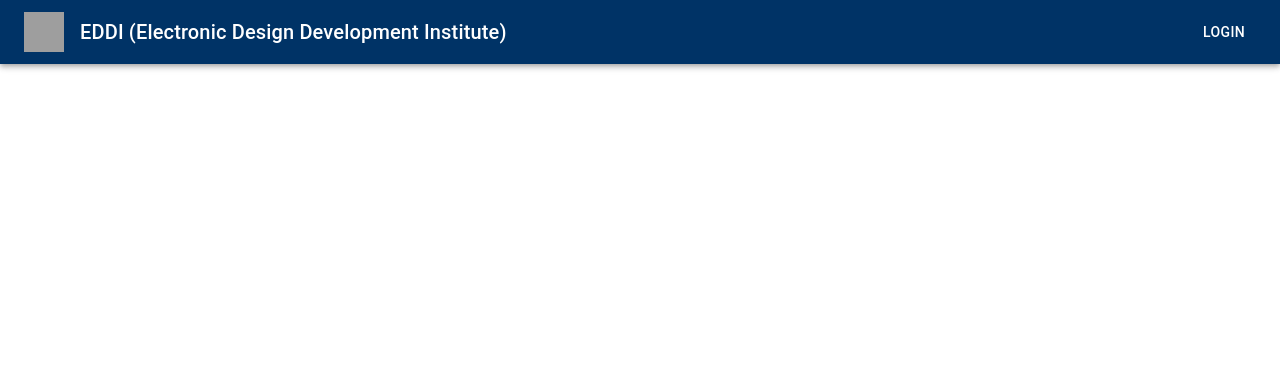
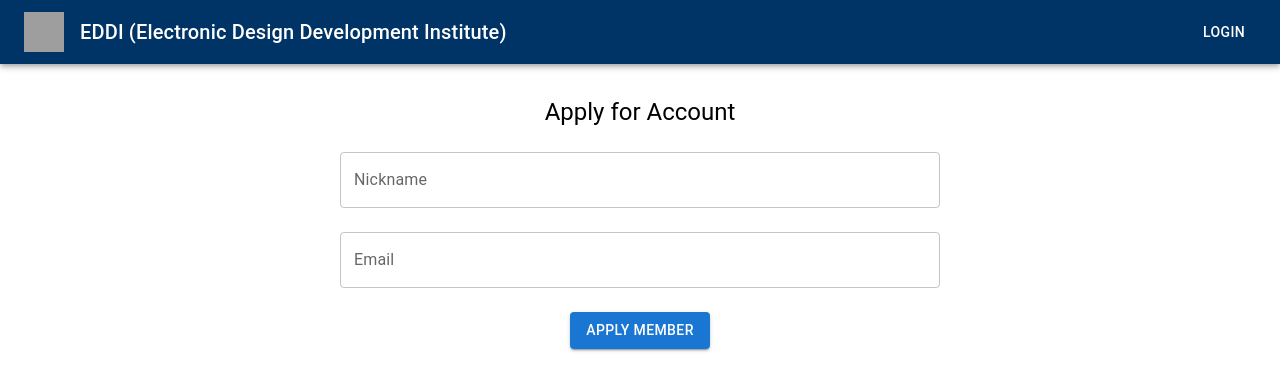
Before and after one commit to silenc3502/EDDI-React-Home, a React (Create React App) app: page /account/apply in a window 1280 px wide. Shown: the top 390 px of the page. Built offline with nearby package versions, Linux system fonts and the light colour scheme; no server answers; grey boxes are pictures that could not be loaded.

Commit message:
feat: Github 사용자 정보를 바탕으로 회원 신청 페이지 구성 [EHFR-10]

```diff
--- /dev/null
+++ b/src/account/atom_state/AccountState.ts
@@ -0,0 +1,10 @@
+import { atom } from 'recoil';
+import {GithubUserInfoResponse} from "../model/GithubUserInfoResponse";
+
+export const accountInfoState = atom<GithubUserInfoResponse>({
+    key: 'accountInfoState',
+    default: {
+        nickname: '',
+        email: ''
+    },
+});
--- /dev/null
+++ b/src/account/model/GithubUserInfoResponse.ts
@@ -0,0 +1,4 @@
+export interface GithubUserInfoResponse {
+    nickname: string;
+    email: string;
+}
--- /dev/null
+++ b/src/account/pages/AccountApplyPage.tsx
@@ -0,0 +1,84 @@
+import React, { useState } from 'react';
+import Box from "@mui/material/Box";
+import {TextField} from "@mui/material";
+import {useRecoilState} from "recoil";
+import axiosInstance from "../../api/AxiosInstance";
+import {accountInfoState} from "../atom_state/AccountState";
+import Typography from "@mui/material/Typography";
+import Button from "@mui/material/Button";
+
+const AccountApplyPage: React.FC = () => {
+    const [accountInfo, setAccountInfo] = useRecoilState(accountInfoState);
+
+    const handleNicknameChange = (event: React.ChangeEvent<HTMLInputElement>) => {
+        setAccountInfo((prevState) => ({
+            ...prevState,
+            nickname: event.target.value,
+        }));
+    };
+
+    const handleSubmit = async () => {
+        try {
+            // Send updated account info to the backend
+            const response = await axiosInstance.post('/account/apply', {
+                nickname: accountInfo.nickname,
+                email: accountInfo.email
+            });
+            console.log('Account apply success:', response.data);
+            // Optionally handle success feedback
+        } catch (error) {
+            console.error('Account apply failed:', error);
+            // Optionally handle error feedback
+        }
+    };
+
+    return (
+        <Box
+            sx={{
+                display: 'flex',
+                flexDirection: 'column',
+                alignItems: 'center',
+                justifyContent: 'center',
+                marginTop: '2rem',
+                width: '100%',
+                maxWidth: '600px',
+                mx: 'auto'
+            }}
+        >
+            <Typography variant="h5" gutterBottom>
+                Apply for Account
+            </Typography>
+
+            <TextField
+                label="Nickname"
+                value={accountInfo.nickname}
+                onChange={handleNicknameChange}
+                variant="outlined"
+                margin="normal"
+                fullWidth
+            />
+
+            <TextField
+                label="Email"
+                value={accountInfo.email}
+                variant="outlined"
+                margin="normal"
+                fullWidth
+                InputProps={{
+                    readOnly: true,
+                }}
+            />
+
+            <Button
+                variant="contained"
+                color="primary"
+                onClick={handleSubmit}
+                sx={{ marginTop: '1rem' }}
+            >
+                Apply Member
+            </Button>
+        </Box>
+    );
+};
+
+export default AccountApplyPage;
--- /dev/null
+++ b/src/account/router/AccountRoutes.tsx
@@ -0,0 +1,13 @@
+import React from 'react';
+import { Routes, Route } from 'react-router-dom';
+import AccountApplyPage from "../pages/AccountApplyPage";
+
+const AccountRoutes: React.FC = () => {
+    return (
+        <Routes>
+            <Route path="/account/apply" element={<AccountApplyPage/>} />
+        </Routes>
+    );
+};
+
+export default AccountRoutes;
--- a/src/github_authentication/redirection/GithubRedirectionAuthorizeCode.tsx
+++ b/src/github_authentication/redirection/GithubRedirectionAuthorizeCode.tsx
@@ -3,9 +3,11 @@ import { useNavigate } from 'react-router-dom';
 import {useRecoilState} from "recoil";
 import {githubAuthenticationState} from "../atom_state/GithubAuthenticationState.";
 import axiosInstance from "../../api/AxiosInstance";
+import {accountInfoState} from "../../account/atom_state/AccountState";
 
 const GithubAuthorizeCode: React.FC = () => {
     const [authenticationState, setAuthenticationState] = useRecoilState(githubAuthenticationState);
+    const [accountInfo, setAccountInfo] = useRecoilState(accountInfoState)
     const navigate = useNavigate();
 
     useEffect(() => {
@@ -17,10 +19,11 @@ const GithubAuthorizeCode: React.FC = () => {
             if (code) {
                 try {
                     const response = await axiosInstance.post('/github/access-token', { code });
-                    console.log('Access Token Response:', response.data);
+                    const { login, email } = response.data
 
-                    // const accessToken = response.data.accessToken;
-                    // navigate('/account/apply');
+                    setAccountInfo({ nickname: login, email})
+
+                    navigate('/account/apply');
                 } catch (err) {
                     setAuthenticationState({
                         loading: false,
--- a/src/router/MainRouter.tsx
+++ b/src/router/MainRouter.tsx
@@ -1,6 +1,7 @@
 import React from 'react';
 import HomeRoutes from "../home/routes/HomeRoutes";
 import GithubLoginRoutes from "../github_authentication/router/GithubLoginRoutes";
+import AccountRoutes from "../account/router/AccountRoutes";
 
 
 const MainRouter: React.FC = () => {
@@ -8,6 +9,7 @@ const MainRouter: React.FC = () => {
         <>
             <HomeRoutes/>
             <GithubLoginRoutes/>
+            <AccountRoutes/>
         </>
     );
 };
```
